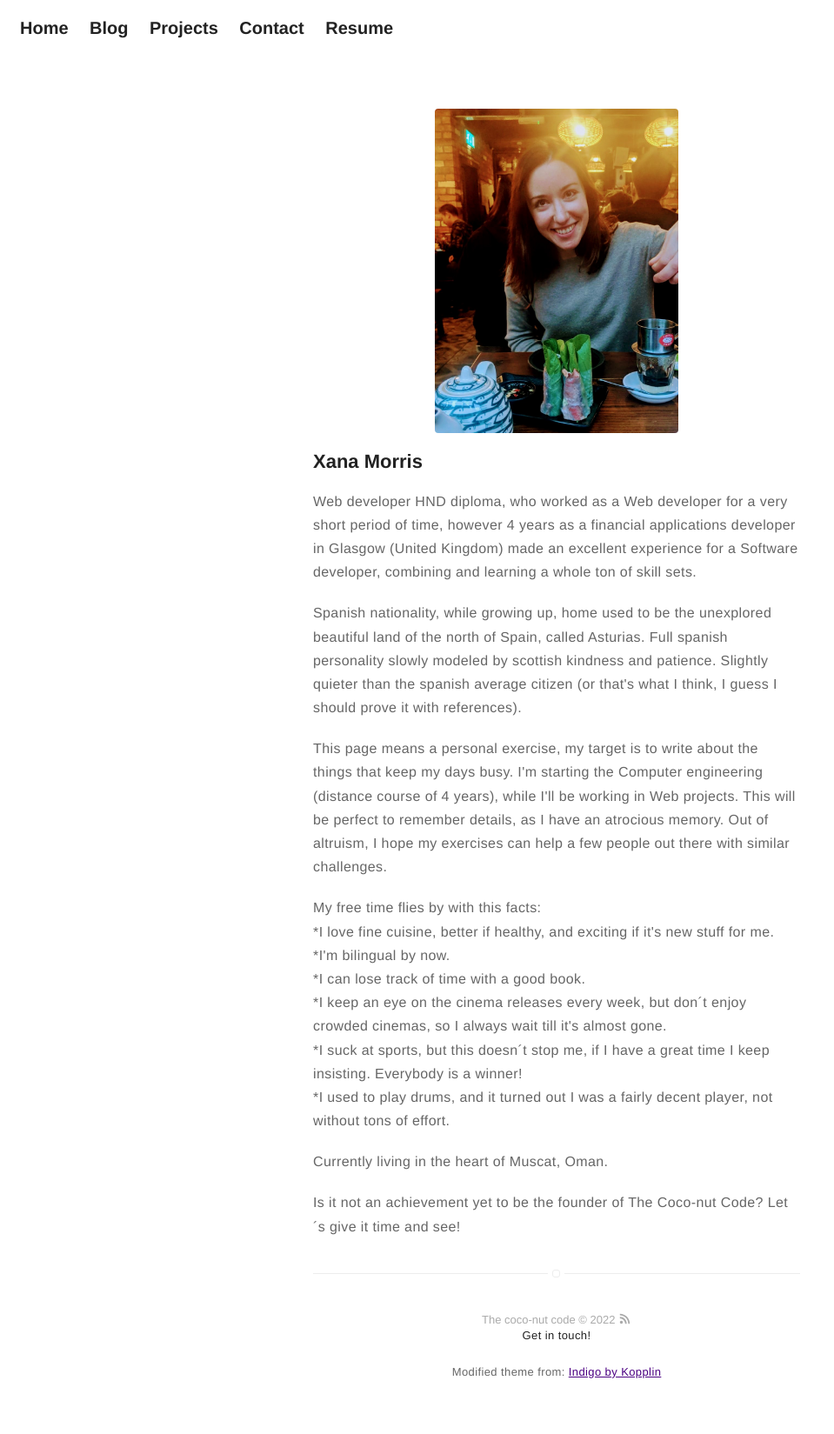
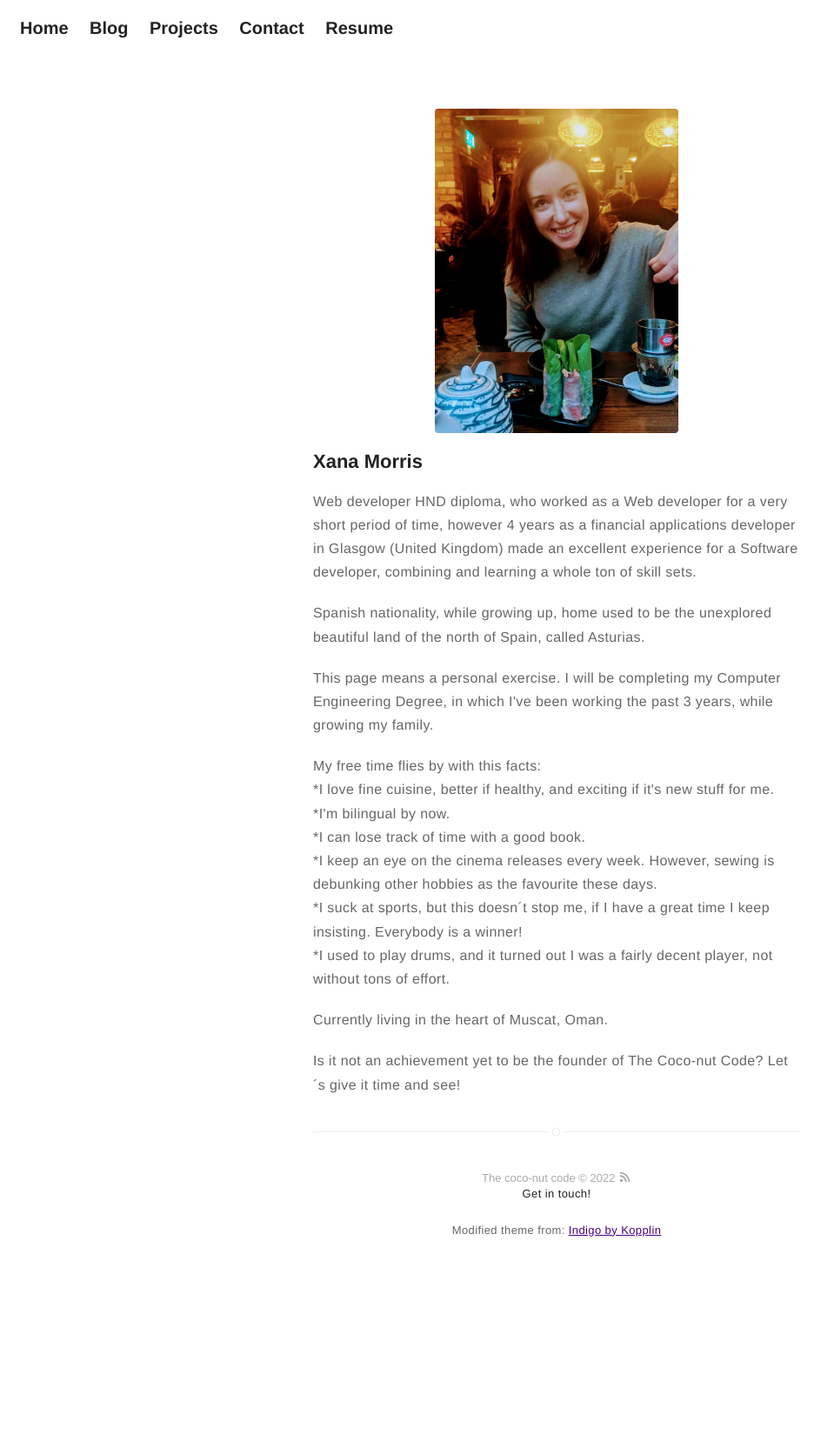
Before and after one commit to xanarc/xanarc.github.io, a Jekyll site: the page built from about.md, in a window 1280 px wide. Shown: the whole page at 87% size, without its empty margins (0-959 px from the left). Built offline with Jekyll 4.4.1, drawn with Linux system fonts in a browser that asks for light colours; after the commit the page ends 1486 px from its top, so only the background shows below that.

Commit message:
Update about.md

```diff
--- a/about.md
+++ b/about.md
@@ -9,17 +9,17 @@ layout: page
 
 <p>Web developer HND diploma, who worked as a Web developer for a very short period of time, however 4 years as a financial applications developer in Glasgow (United Kingdom) made an excellent experience for a Software developer, combining and learning a whole ton of skill sets. </p>
 
-<p>Spanish nationality, while growing up, home used to be the unexplored beautiful land of the north of Spain, called Asturias. Full spanish personality slowly modeled by scottish kindness and patience. Slightly quieter than the spanish average citizen (or that's what I think, I guess I should prove it with references). </p>
+<p>Spanish nationality, while growing up, home used to be the unexplored beautiful land of the north of Spain, called Asturias.  </p>
 
- <p>This page means a personal exercise, my target is to write about the things that keep my days busy. I'm starting the Computer engineering (distance course of 4 years), while I'll be working in Web projects.
- This will be perfect to remember details, as I have an atrocious memory. Out of altruism, I hope my exercises can help a few people out there with similar challenges. </p>
+ <p>This page means a personal exercise. I will be completing my Computer Engineering Degree, in which I've been working the past 3 years, while growing my family.
+ </p>
 
 <p>My free time flies by with this facts: <br>
 
 *I love fine cuisine, better if healthy, and exciting if it's new stuff for me. <br>
 *I'm bilingual by now. <br>
 *I can lose track of time with a good book. <br>
-*I keep an eye on the cinema releases every week, but don´t enjoy crowded cinemas, so I always wait till it's almost gone.<br>
+*I keep an eye on the cinema releases every week. However, sewing is debunking other hobbies as the favourite these days. <br>
 *I suck at sports, but this doesn´t stop me, if I have a great time I keep insisting. Everybody is a winner! <br>
 *I used to play drums, and it turned out I was a fairly decent player, not without tons of effort. <br>
 </p>
```
